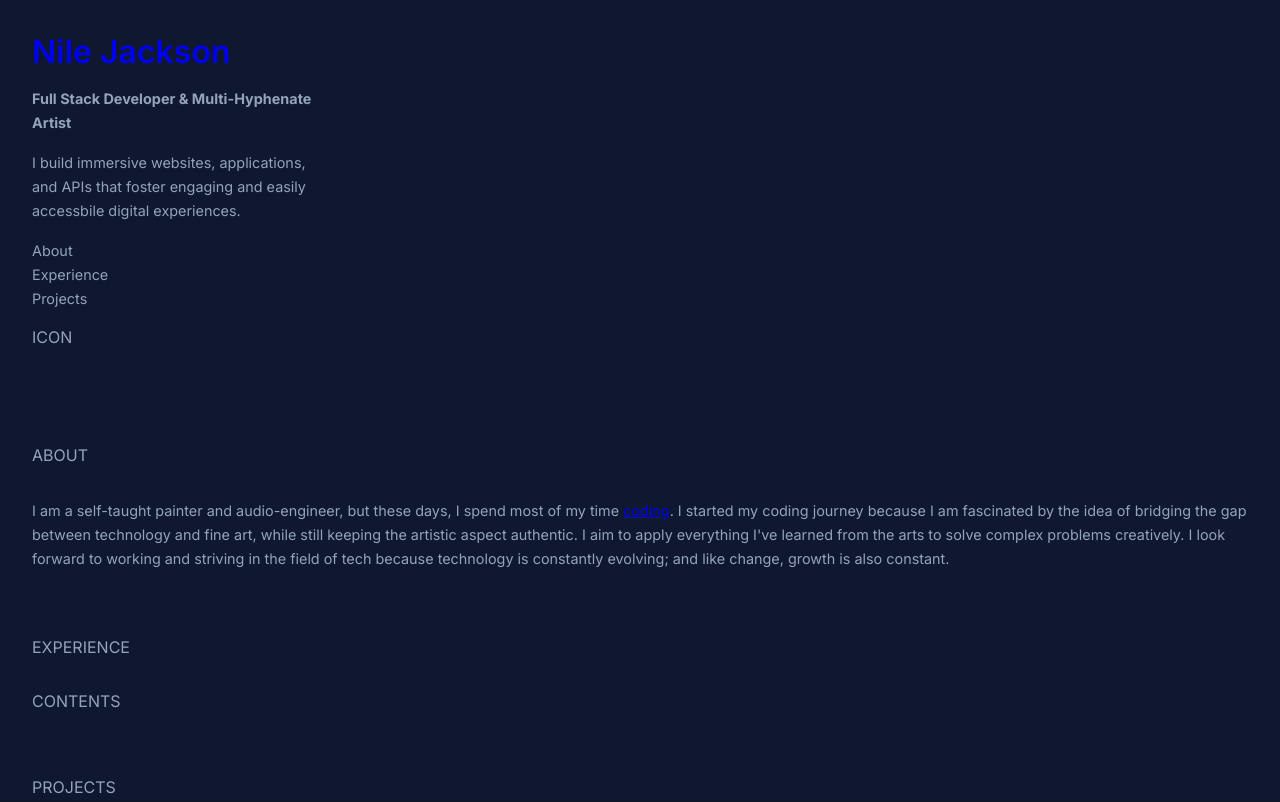
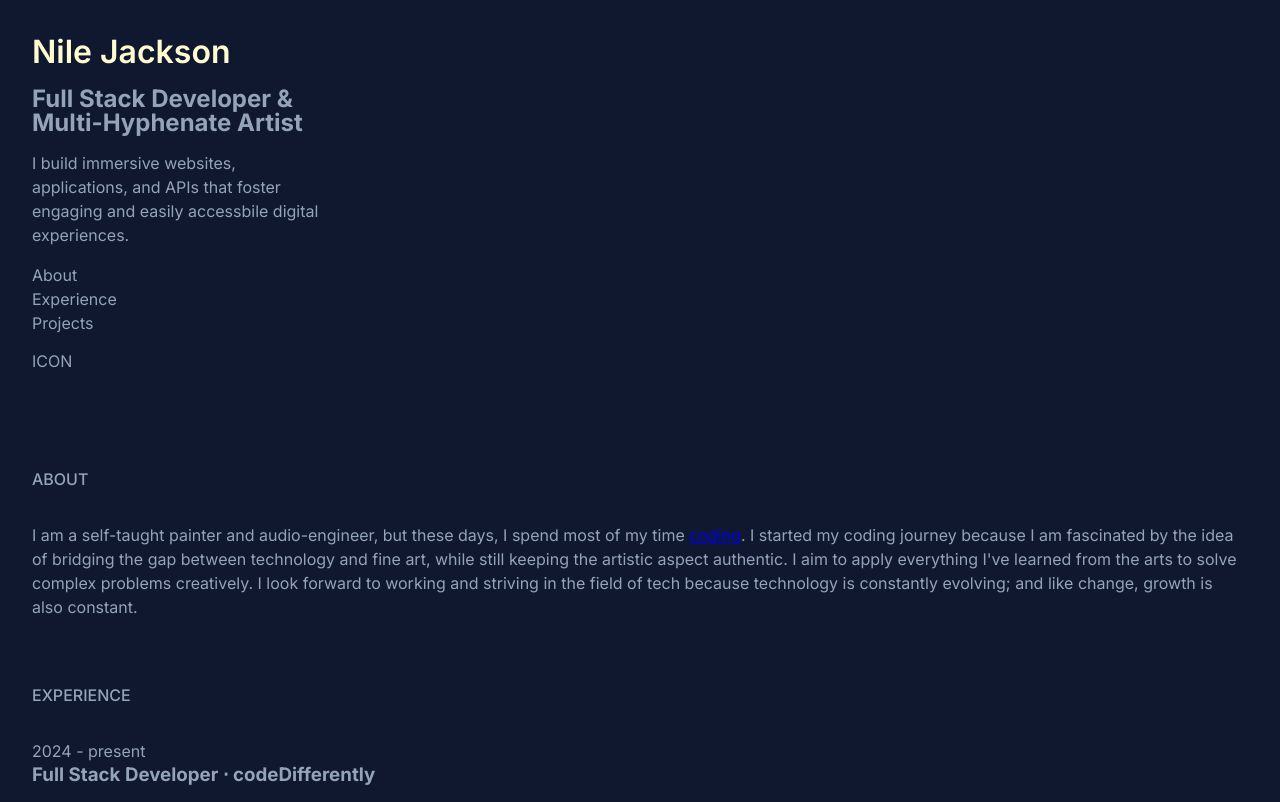
Before and after one commit to Nautevol07VII-111/aLaboratory, a website: page src/index.html in a window 1280 px wide. Shown: the top 802 px of the page. Drawn offline with Linux system fonts and the light colour scheme.

Commit message:
Feat adds: WIP

```diff
--- a/src/index.html
+++ b/src/index.html
@@ -15,7 +15,7 @@
             <div class="underlay"></div>
             <header>
                 <a href="/">
-                    <h1>Nile Jackson</h1>
+                    <h1 class="name">Nile Jackson</h1>
                 </a>
                 <h2 class="lightText">Full Stack Developer & Multi-Hyphenate Artist</h2>
                 <p>I build immersive websites, applications, and APIs that foster engaging and easily accessbile digital experiences. </p>
@@ -47,7 +47,14 @@
                     <div>
                         <h2>Experience</h2>
                     </div>
-                    <div>CONTENTS</div>
+                    <div class="experience-contents">
+                      <div>
+                        <p class="tenure">2024 - present</p>
+                        <a>
+                            <h3 class="anchor-text">Full Stack Developer ⋅ codeDifferently</h3>
+                        </a>
+                      </div>
+                    </div>
                 </section>
                 <section>
                     <div>
--- a/src/style.css
+++ b/src/style.css
@@ -22,8 +22,12 @@ body {
 
 p,
 h2 {
-    font-size: 0.9rem;
     line-height: 1.5rem;
+}
+
+p::selection, h1::selection, h2::selection, h3::selection, h4::selection, h5::selection, h6::selection {
+    background-color:  var(--color-accent);
+    color: #0f172a;
 }
 .underlay {
     position: fixed;
@@ -75,7 +79,7 @@ section {
 section h2 {
     text-transform: uppercase;
     font-size: 1rem;
-    font-weight: 400;
+    font-weight: 500;
 
 }
 .about-contents {
@@ -85,7 +89,21 @@ section h2 {
 }
 .anchor-text {
     color: var(--color-higlight);
+    text-decoration: none;
+    transition-duration: 200ms;
 }
 .anchor-text:hover {
     color: var(--color-accent);
 }
+.experience-contents {
+    display: grid;
+    grid-template-columns:repeat(1, minmax(0, 1fr));
+    gap: 1rem;
+}
+
+.name {
+    color:  #fffdd0;
+    opacity: 8.00;
+
+
+}
```
